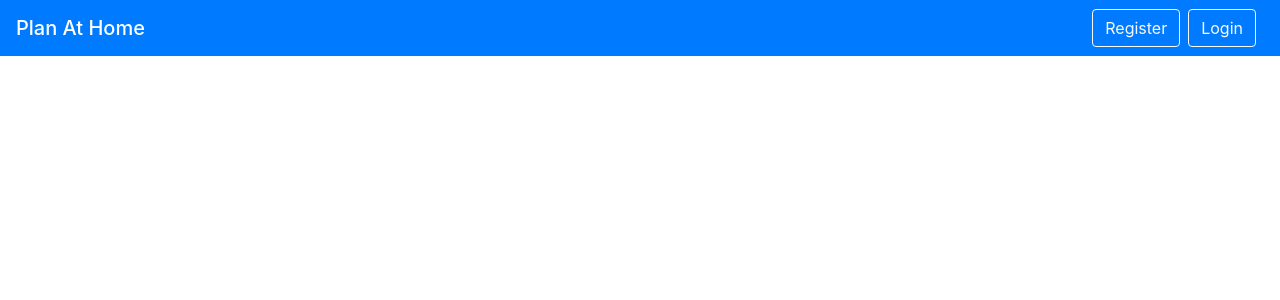
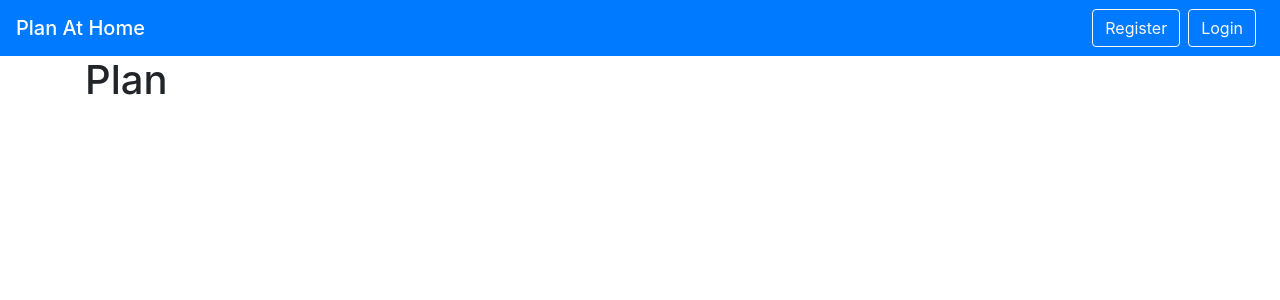
Before and after one commit to BevilKunG/plan-at-home, a React (Create React App) app in the folder client/: page /plan in a window 1280 px wide. Shown: the top 300 px of the page. Built offline with nearby package versions, Linux system fonts and the light colour scheme.

Commit message:
add plan page in router

```diff
--- a/client/src/App.js
+++ b/client/src/App.js
@@ -1,7 +1,7 @@
 import React, {Component} from 'react'
 import {BrowserRouter,Switch ,Route} from 'react-router-dom'
 import Layout from './components/Layout'
-import {Home, Register, Login} from './pages'
+import {Home, Register, Login, Plan} from './pages'
 import axios from 'axios'
 
 class App extends Component {
@@ -40,6 +40,7 @@ class App extends Component {
                         <Route exact path="/" component={Home}/>
                         <Route path="/register" component={() => <Register setToken={this.setToken} />}/>
                         <Route path="/login" component={() => <Login setToken={this.setToken} />}/>
+                        <Route path="/plan" component={Plan}/>
                     </Switch>
                 </Layout>
             </BrowserRouter>
--- a/client/src/pages/Plan/Plan.js
+++ b/client/src/pages/Plan/Plan.js
@@ -3,7 +3,7 @@ import React from 'react'
 const Plan = () => {
     return (
         <div>
-
+            <h1>Plan</h1>
         </div>
     )
 }
--- a/client/src/pages/index.js
+++ b/client/src/pages/index.js
@@ -1,3 +1,4 @@
 export {default as Home} from './Home/Home'
 export {default as Register} from './Register/Register'
 export {default as Login} from './Login/Login'
+export {default as Plan} from './Plan/Plan'
```
